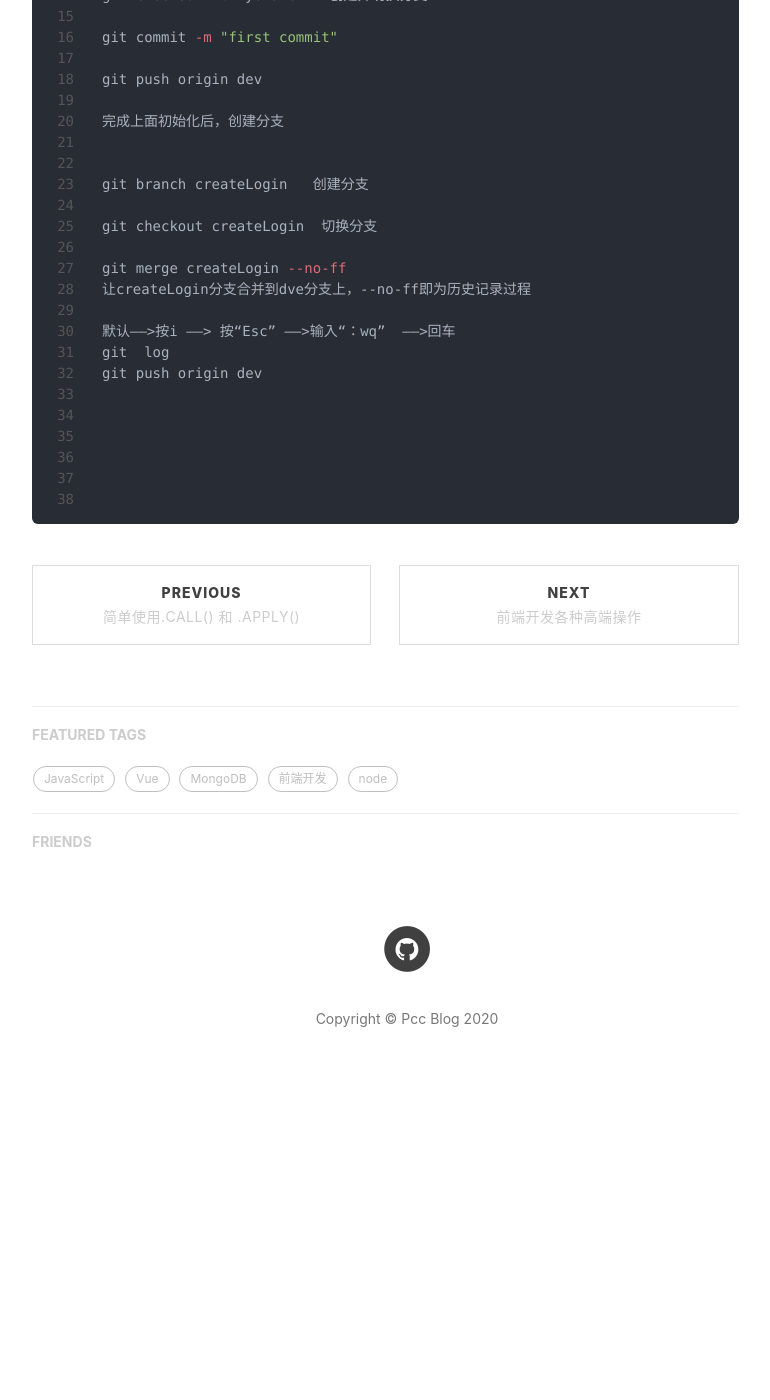
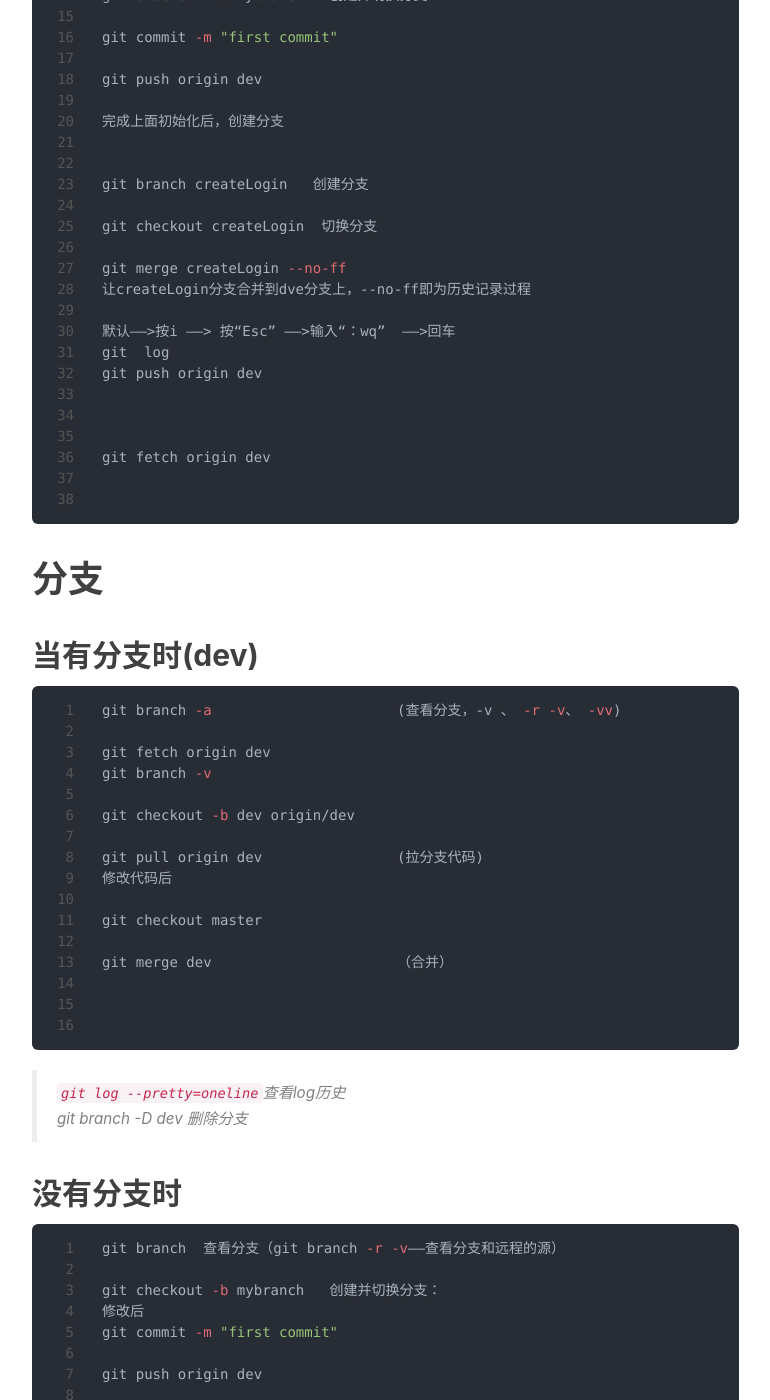
Before and after one commit to Panssorcc/panssorcc.github.io, a Jekyll site: the page built from _posts/2020-04-01-Github项目分支上传.md, in a window 1280 px wide and 1400 px high, scrolled down 1022 px. Shown: the whole window, without its empty margins (233-1003 px from the left). Built offline with Jekyll 4.4.1, drawn with Linux system fonts in a browser that asks for light colours; nearby versions of some CDN libraries; comment, search, counter and statistics services are not loaded; before the commit the page ends 2145 px from its top, so only the background shows below that; some of the changed text lies outside the part shown.

Commit message:
使用分支

````diff
--- a/_posts/2020-04-01-Github项目分支上传.md
+++ b/_posts/2020-04-01-Github项目分支上传.md
@@ -31,7 +31,7 @@ git add .
 
 git status
 
-git branch  查看分支
+git branch  查看分支（git branch -r -v——查看分支和远程的源）
 
 git checkout -b mybranch   创建并切换分支：
 
@@ -55,6 +55,46 @@ git push origin dev
 
 
 
+git fetch origin dev
+
+```
+
+# 分支
+
+## 当有分支时(dev)
+
+```bash
+git branch -a                      (查看分支，-v 、 -r -v、 -vv)
+
+git fetch origin dev
+git branch -v
+
+git checkout -b dev origin/dev
+
+git pull origin dev                (拉分支代码)
+修改代码后
+
+git checkout master
+
+git merge dev                      （合并）
+
 
 
 ```
+
+> `git log --pretty=oneline`查看log历史
+>
+> git branch -D dev                删除分支
+
+## 没有分支时
+
+```bash
+git branch  查看分支（git branch -r -v——查看分支和远程的源）
+
+git checkout -b mybranch   创建并切换分支：
+修改后
+git commit -m "first commit"
+
+git push origin dev
+
+```
````
Also changed, not shown: _posts/2020-07-09-VUE开发配置生产、测试API.md (+1 -1 lines).
